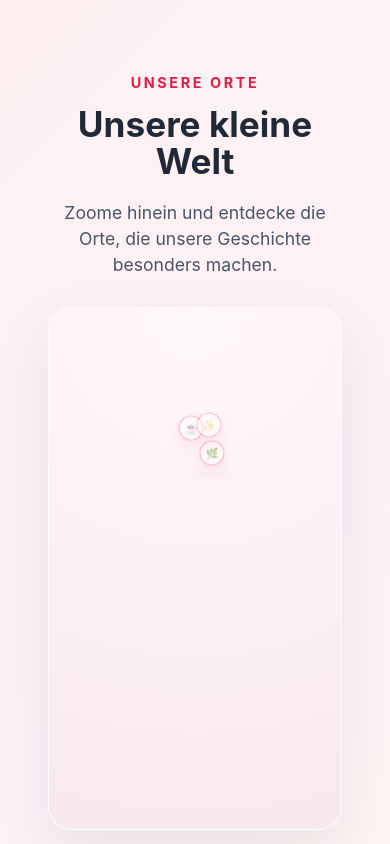
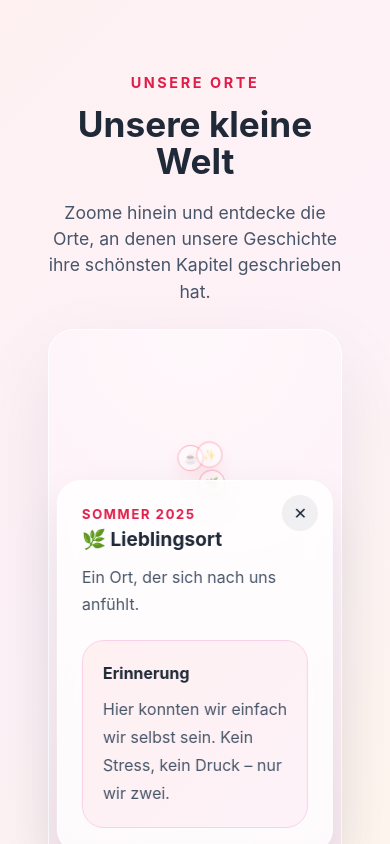
Before and after one commit to lucasteigleder/unsere-orte, a React (Vite) app: page / in a window 390 px wide. Both pictures are taken after a click on the button "Lieblingsort". Shown: the top 844 px of the page. Built offline with nearby package versions, Linux system fonts and the light colour scheme; no server answers.

Commit message:
schöneres design

```diff
--- a/src/components/GlobeMap.jsx
+++ b/src/components/GlobeMap.jsx
@@ -1,9 +1,10 @@
-import { useState } from "react"
+import { useState, useRef } from "react"
 import Map, { Marker } from "react-map-gl/maplibre"
 import "maplibre-gl/dist/maplibre-gl.css"
 
 function GlobeMap({ places, selectedPlace, onSelectPlace }) {
   const [zoom, setZoom] = useState(1.2)
+  const mapRef = useRef(null)
 
   return (
     <div className="globe-wrapper">
@@ -18,6 +19,7 @@ function GlobeMap({ places, selectedPlace, onSelectPlace }) {
         attributionControl={false}
         onMove={(evt) => setZoom(evt.viewState.zoom)}
         style={{ width: "100%", height: "100%" }}
+        ref={mapRef}
       >
         {places.map((place) => (
           <Marker
@@ -30,7 +32,15 @@ function GlobeMap({ places, selectedPlace, onSelectPlace }) {
               className={`pin-button ${
                 selectedPlace?.id === place.id ? "active" : ""
               }`}
-              onClick={() => onSelectPlace(place)}
+              onClick={() => {
+  onSelectPlace(place)
+
+  mapRef.current?.flyTo({
+    center: [place.coordinates.lng, place.coordinates.lat],
+    zoom: 5,
+    duration: 3000,
+  })
+}}
               aria-label={place.name}
             >
               <span
--- a/src/components/Hero.jsx
+++ b/src/components/Hero.jsx
@@ -12,21 +12,28 @@ function Hero() {
         <p className="eyebrow">Unsere Orte</p>
         <h1>Unsere kleine Welt</h1>
         <p className="subtitle">
-          Zoome hinein und entdecke die Orte, die unsere Geschichte besonders
-          machen.
+  Zoome hinein und entdecke die Orte, an denen unsere Geschichte ihre
+  schönsten Kapitel geschrieben hat.
 </p>
       </div>
 
-      <section className="globe-section">
+      <section className="globe-section globe-stage">
         <GlobeMap
           places={places}
           selectedPlace={selectedPlace}
           onSelectPlace={setSelectedPlace}
         />
-      </section>
 
         {selectedPlace && (
   <section className="card detail-card overlay-card">
+    <button
+      className="close-card-button"
+      onClick={() => setSelectedPlace(null)}
+      aria-label="Karte schließen"
+    >
+      ✕
+    </button>
+
     <p className="place-date">{selectedPlace.date}</p>
     <h2>
       {selectedPlace.emoji} {selectedPlace.name}
@@ -39,6 +46,7 @@ function Hero() {
     </div>
   </section>
 )}
+      </section>
     </main>
   )
 }
--- a/src/styles/app.css
+++ b/src/styles/app.css
@@ -1,28 +1,32 @@
 .globe-page {
   max-width: 1200px;
   margin: 0 auto;
-  padding-top: 32px;
+  padding-top: 20px;
   padding-bottom: 48px;
 }
 
 .intro-block {
   text-align: center;
-  margin-bottom: 28px;
+  margin-bottom: 24px;
 }
 
 .globe-section {
   width: 100%;
 }
 
+.globe-stage {
+  position: relative;
+}
+
 .globe-wrapper {
   width: 100%;
   height: 72vh;
   min-height: 520px;
-  border-radius: 32px;
+  border-radius: 36px;
   overflow: hidden;
-  background: radial-gradient(circle at top, #fff8fb 0%, #fdf2f8 40%, #f8e8ee 100%);
-  box-shadow: 0 24px 60px rgba(15, 23, 42, 0.08);
-  border: 1px solid rgba(255, 255, 255, 0.85);
+  background: radial-gradient(circle at top, #fff8fb 0%, #fdf2f8 45%, #f7e8ee 100%);
+  box-shadow: 0 30px 80px rgba(15, 23, 42, 0.08);
+  border: 1px solid rgba(255, 255, 255, 0.9);
 }
 
 .pin-button {
@@ -33,34 +37,44 @@
 }
 
 .pin-dot {
-  width: 42px;
-  height: 42px;
+  width: 44px;
+  height: 44px;
   border-radius: 999px;
   display: flex;
   align-items: center;
   justify-content: center;
-  background: white;
+  background: rgba(255, 255, 255, 0.96);
   border: 2px solid #fb7185;
-  box-shadow: 0 12px 24px rgba(225, 29, 72, 0.18);
+  box-shadow: 0 14px 30px rgba(225, 29, 72, 0.18);
   font-size: 1.1rem;
-  transition: transform 0.2s ease, box-shadow 0.2s ease;
+  transition: transform 0.25s ease, box-shadow 0.25s ease, opacity 0.25s ease;
 }
 
 .pin-button:hover .pin-dot,
 .pin-button.active .pin-dot {
-  transform: translateY(-2px) scale(1.06);
-  box-shadow: 0 16px 28px rgba(225, 29, 72, 0.24);
+  transform: translateY(-3px) scale(1.08);
+  box-shadow: 0 18px 34px rgba(225, 29, 72, 0.24);
 }
 
 .overlay-card {
-  margin: 24px auto 0;
-  max-width: 640px;
+  position: absolute;
+  left: 50%;
+  bottom: 28px;
+  transform: translateX(-50%);
+  width: min(92%, 500px);
+  margin: 0;
   text-align: left;
+  background: rgba(255, 255, 255, 0.8);
+  border: 1px solid rgba(255, 255, 255, 0.95);
+  box-shadow: 0 24px 60px rgba(15, 23, 42, 0.14);
+  backdrop-filter: blur(18px);
+  z-index: 20;
 }
 
 .detail-card h2 {
   margin-top: 8px;
-  margin-bottom: 12px;
+  margin-bottom: 10px;
+  font-size: clamp(1.6rem, 3vw, 2rem);
 }
 
 .detail-text {
@@ -70,34 +84,61 @@
 }
 
 .memory-box {
-  margin-top: 24px;
+  margin-top: 22px;
   padding: 20px;
-  border-radius: 20px;
+  border-radius: 22px;
   background: linear-gradient(135deg, #fff1f2 0%, #fdf2f8 100%);
   border: 1px solid #fbcfe8;
 }
 
 .memory-box h3 {
   margin: 0 0 10px;
+  font-size: 1rem;
 }
 
 .memory-box p {
   margin: 0;
   color: #475569;
+  line-height: 1.75;
 }
 
 .place-date {
-  font-size: 0.85rem;
+  font-size: 0.82rem;
   font-weight: 700;
-  letter-spacing: 0.08em;
+  letter-spacing: 0.12em;
   text-transform: uppercase;
   color: #e11d48 !important;
 }
 
+.close-card-button {
+  position: absolute;
+  top: 14px;
+  right: 14px;
+  width: 36px;
+  height: 36px;
+  border: none;
+  border-radius: 999px;
+  background: rgba(15, 23, 42, 0.06);
+  color: #1e293b;
+  cursor: pointer;
+  font-size: 1rem;
+  transition: transform 0.2s ease, background 0.2s ease;
+}
+
+.close-card-button:hover {
+  transform: scale(1.05);
+  background: rgba(15, 23, 42, 0.1);
+}
+
 @media (max-width: 768px) {
   .globe-wrapper {
-    height: 62vh;
-    min-height: 420px;
-    border-radius: 24px;
+    height: 64vh;
+    min-height: 430px;
+    border-radius: 26px;
+  }
+
+  .overlay-card {
+    bottom: 16px;
+    width: min(94%, 420px);
   }
 }
```
Lines whose indentation alone changed are shown as unchanged.
